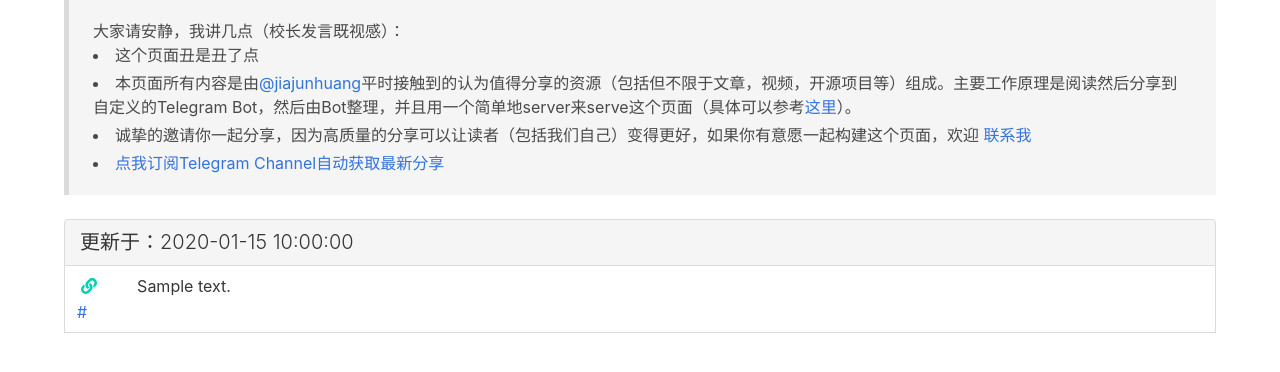
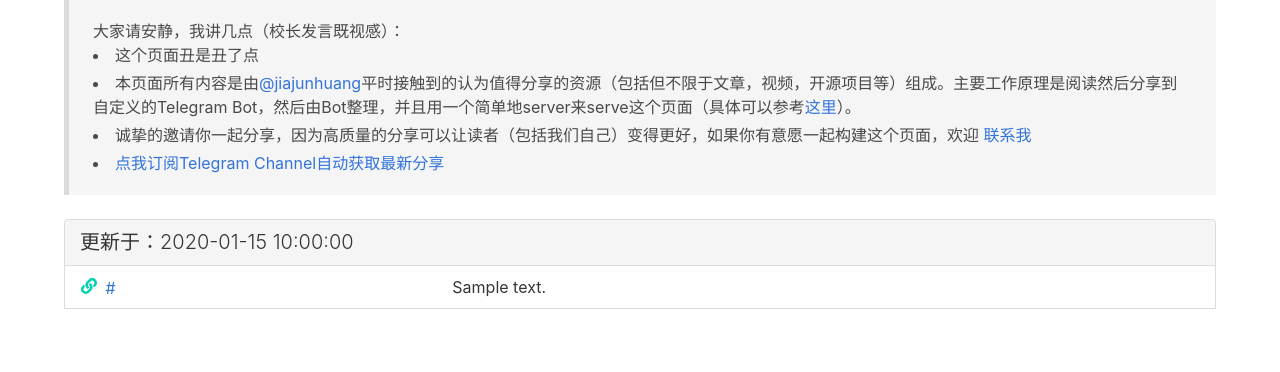
Before and after one commit to jiajunhuang/tgbot, a Flask app: page / in a window 1280 px wide. Shown: the part 53-425 px from the top of the page. Run offline with Flask 2, Linux system fonts and the light colour scheme; tables that the repository leaves empty hold one stand-in row (values such as "Sample post"); some libraries are stand-ins or nearby versions.

Commit message:
Fix: Fix layout error for short comment

```diff
--- a/templates/index.html
+++ b/templates/index.html
@@ -63,8 +63,7 @@
           </p>
           {% for url in urls %}
             <div class="panel-block">
-            <div class="columns">
-            <div class="column is-4">
+              <div class="tile is-4">
                   <div class=".sub-title">
                     <span class="icon has-text-primary">
                       <i class="fas fa-link"></i>
@@ -73,9 +72,8 @@
                   </div>
               </div>
                 <br>
-            <div class="column is-8">
+              <div class="tile is-8">
                   <div class="tile">{% if url.comment %}{{ url.comment }}{% else %}暂无评论{% endif %}</div>
-            </div>
               </div>
             </div>
           {% endfor %}
```
Lines whose indentation alone changed are shown as unchanged.
